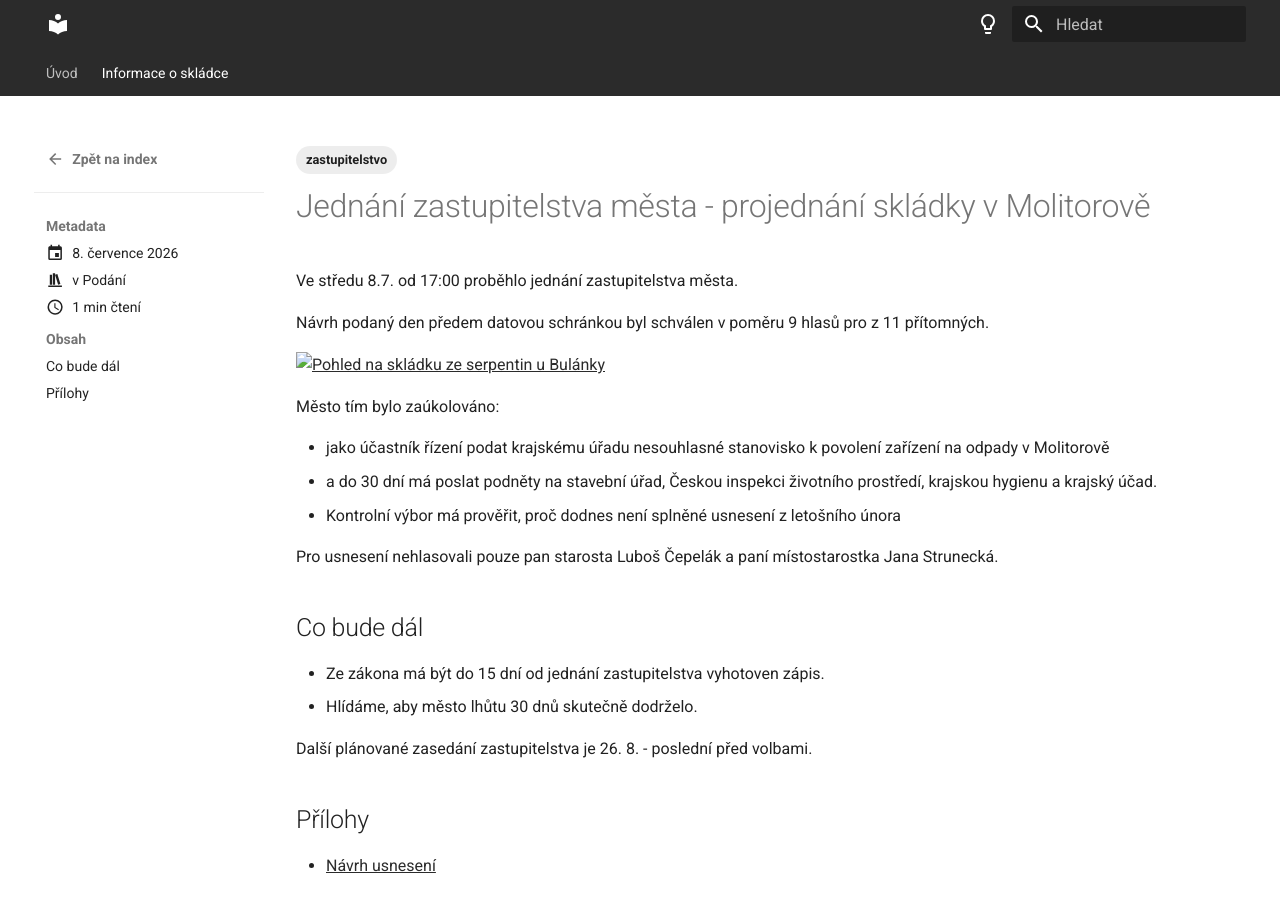
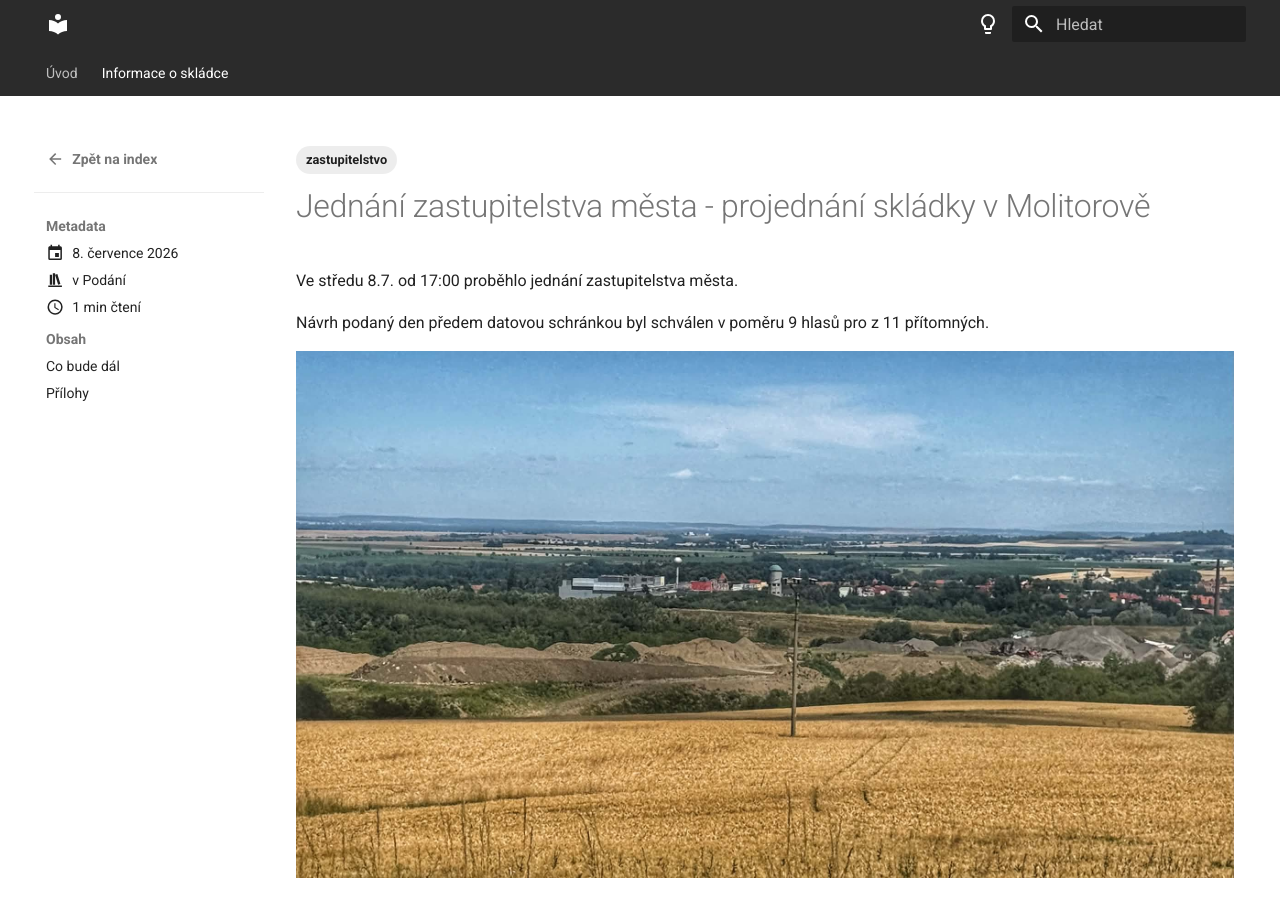
Before and after one commit to skladka-molitorov/skladka-molitorov.github.io, an MkDocs documentation site: the page built from docs/info/prispevky/2026-07-08-podani-zastupitelstvu copy.md, in a window 1280 px wide and 900 px high. Built offline with MkDocs 1.6.1 and Material for MkDocs 9.7.7, drawn with Linux system fonts in a browser that asks for light colours.

Commit message:
zastupitelstvo

```diff
--- a/docs/info/prispevky/2026-07-08-podani-zastupitelstvu copy.md
+++ b/docs/info/prispevky/2026-07-08-podani-zastupitelstvu copy.md
@@ -13,7 +13,7 @@ Ve středu 8.7. od 17:00 proběhlo jednání zastupitelstva města.
 
 Návrh podaný den předem datovou schránkou byl schválen v poměru 9 hlasů pro z 11 přítomných.
 
-![Pohled na skládku ze serpentin u Bulánky](./assets/img/Skladka.jpg){ align=center }
+![Pohled na skládku ze serpentin u Bulánky](../../assets/img/Skladka.jpg){ align=center }
 
 Město tím bylo zaúkolováno:
 
```
Also changed, not shown: site/info/2026/07/08/2026-07-08-zasedani-zastupitelstva/index.html, site/info/archive/2026/index.html, site/info/category/podání/index.html, site/info/index.html.
